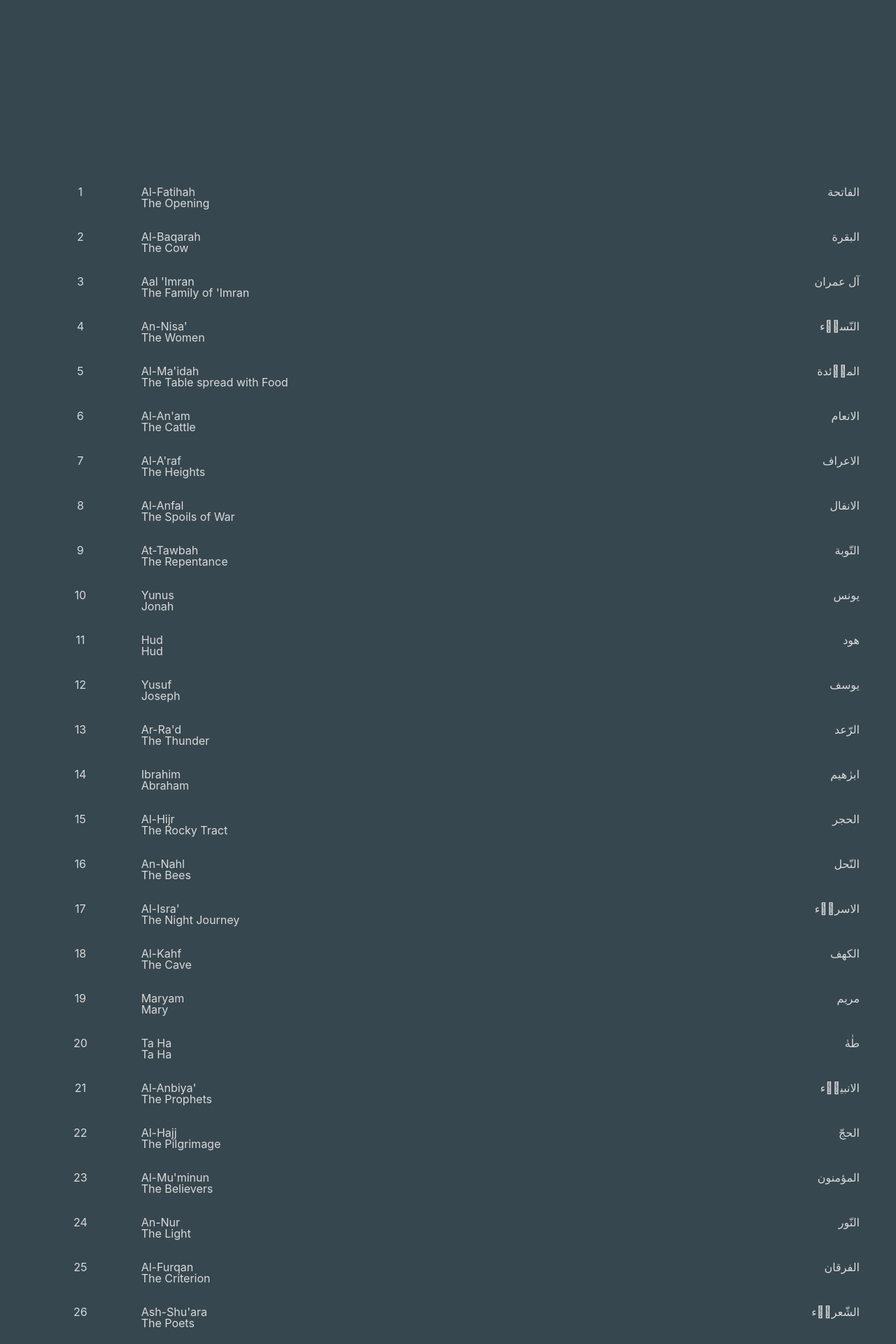
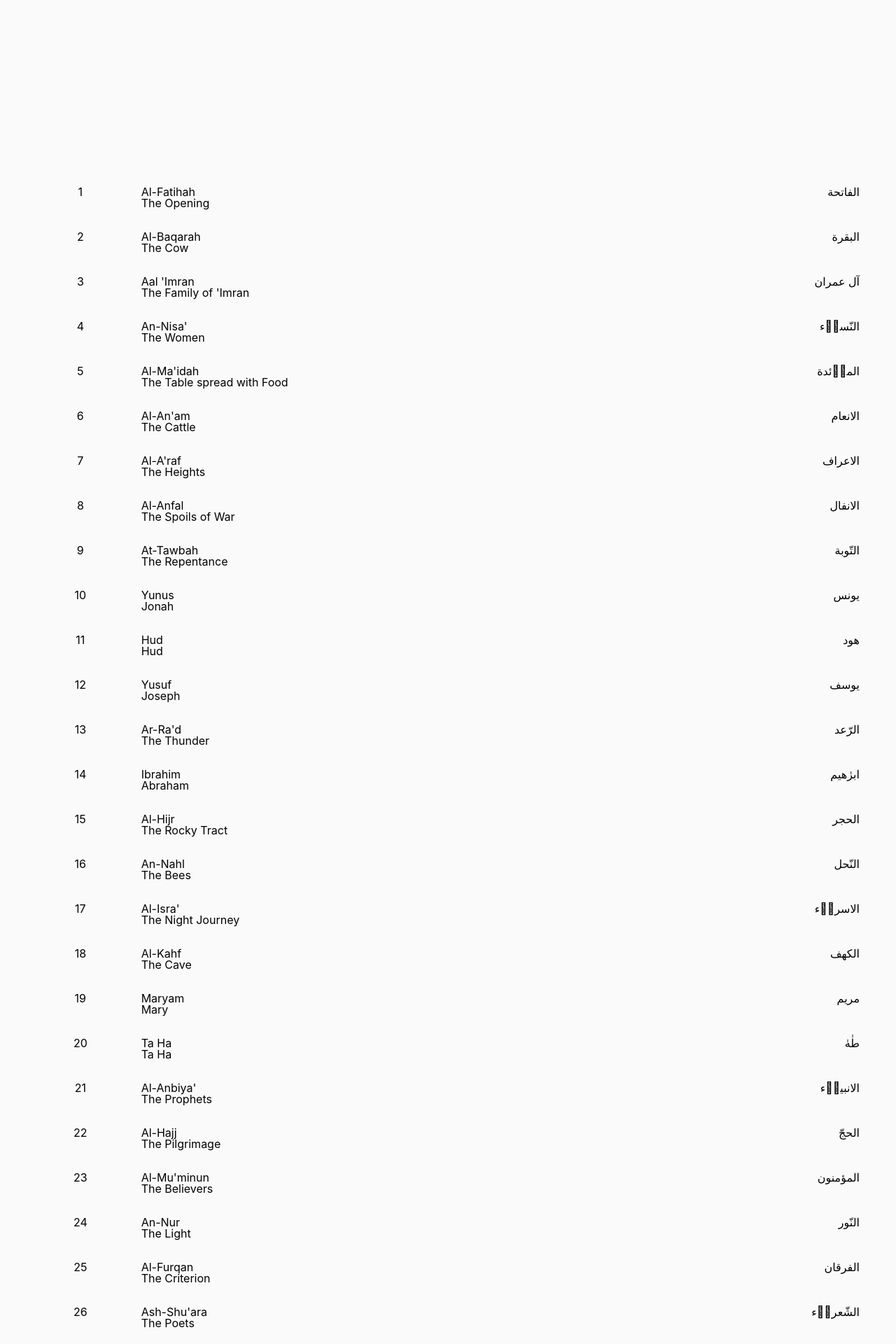
Before and after one commit to alqurankarim/alqurankarim.github.io, a Jekyll site: the page built from index.html, in a window 1280 px wide. Shown: the top 1920 px of the page at 70% size. Built offline with Jekyll 4.4.1, drawn with Linux system fonts in a browser that asks for light colours; nearby versions of some CDN libraries.

Commit message:
Update style.css

```diff
--- a/assets/css/style.css
+++ b/assets/css/style.css
@@ -11,10 +11,10 @@
     text-rendering         : optimizeLegibility;
 }
 html{
-    --bg: #37474f;
-    --color-heading: rgb(27, 168, 14);
-    --color-text: #d9d9d9;
-    --bg-navbar: #37474f;
+    --bg: #fafafa;
+    --color-heading: #000100;
+    --color-text: #000100;
+    --bg-navbar: #fafafa;
     --bg-card: #263238;
 }
 html[data-theme='dark'] {
```
